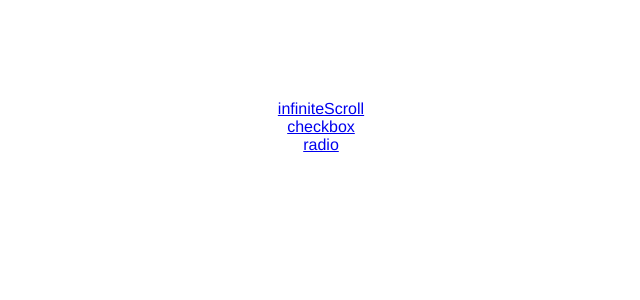
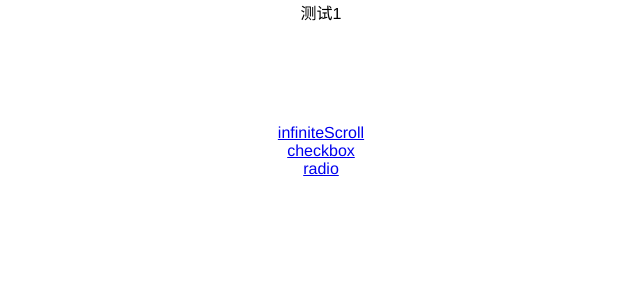
Before and after one commit to Sjhb/test-auto-deploy, a Vue app: page / in a window 1280 px wide. Shown: the top 300 px of the page, without its empty margins (319-959 px from the left). Built offline with nearby package versions, Linux system fonts and the light colour scheme.

Commit message:
添加测试信息

```diff
--- a/src/App.vue
+++ b/src/App.vue
@@ -1,5 +1,6 @@
 <template>
   <div id="app">
+    测试1
     <router-view></router-view>
   </div>
 </template>
```
